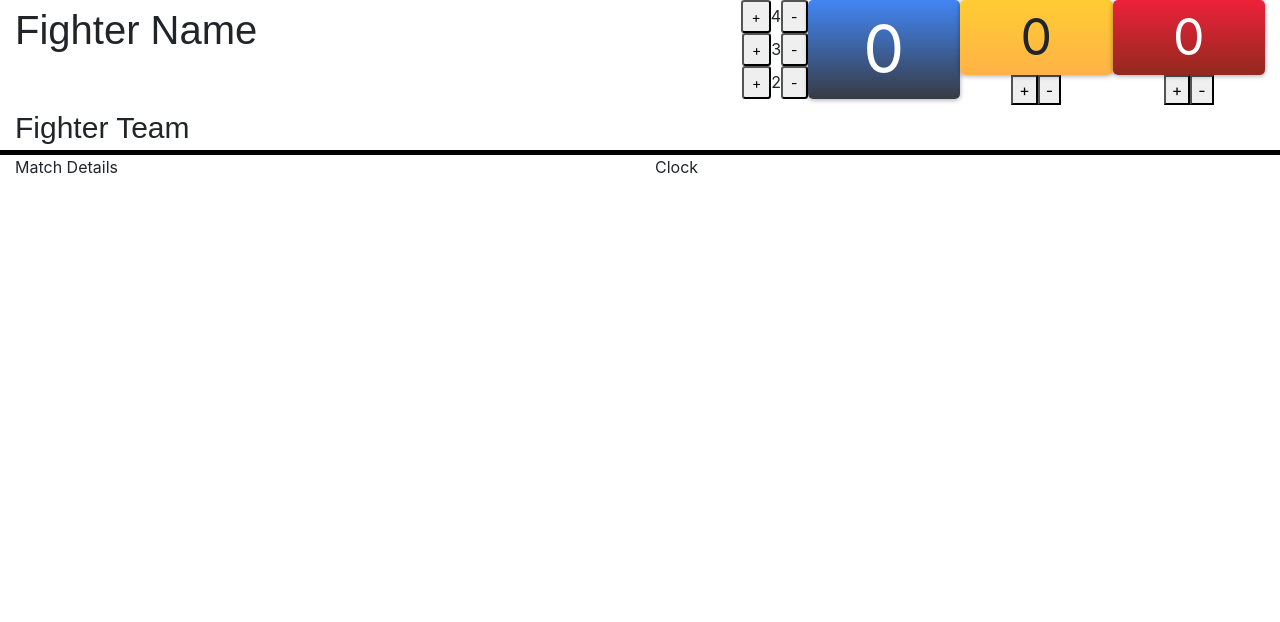
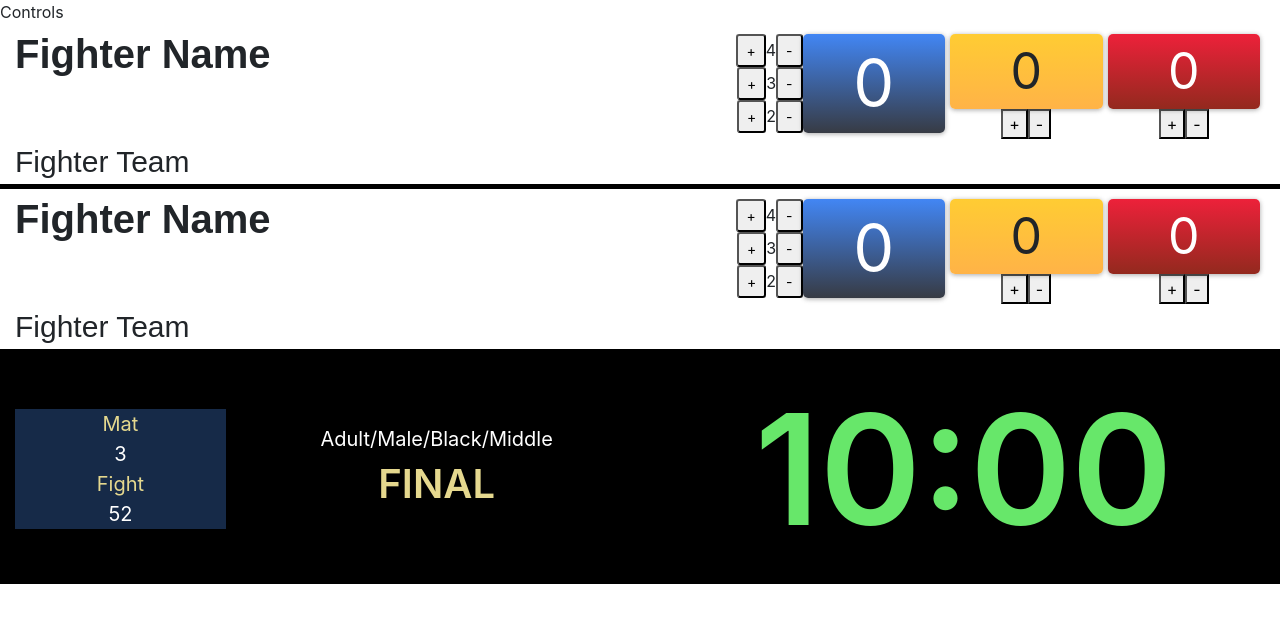
Before and after one commit to andylushman/Jiu-Jitsu-Scoreboard, a React (Create React App) app: page / in a window 1280 px wide. Shown: the top 622 px of the page. Built offline with nearby package versions, Linux system fonts and the light colour scheme.

Commit message:
added controls componenet

```diff
--- a/src/App.js
+++ b/src/App.js
@@ -1,14 +1,12 @@
 import React, { Component } from "react";
-import Fighter from "./components/fighter";
-import Match from "./components/match";
+import Controls from "./components/controls";
 import "./App.css";
 
 class App extends Component {
   render() {
     return (
       <div>
-        <Fighter />
-        <Match />
+        <Controls />
       </div>
     );
   }
--- a/src/components/clock.js
+++ b/src/components/clock.js
@@ -1,8 +1,9 @@
 import React, { Component } from "react";
+import "../styles/clock.css";
 
 class Clock extends Component {
   render() {
-    return <div>Clock</div>;
+    return <div className="container clock">10:00</div>;
   }
 }
 
--- /dev/null
+++ b/src/components/controls.js
@@ -0,0 +1,28 @@
+import React, { Component } from "react";
+import Fighter from "./fighter";
+import Match from "./match";
+
+class Controls extends Component {
+  constructor(props) {
+    super(props);
+    this.state = {
+      fighterOne: "",
+      fighterTwo: "",
+      matNumber: 0,
+      fightNumber: 0
+    };
+  }
+
+  render() {
+    return (
+      <div>
+        <div>Controls</div>
+        <Fighter />
+        <Fighter />
+        <Match />
+      </div>
+    );
+  }
+}
+
+export default Controls;
--- a/src/components/fighter.js
+++ b/src/components/fighter.js
@@ -1,6 +1,6 @@
-import React, { Component } from 'react';
-import Score from './score';
-import '../styles/fighter.css';
+import React, { Component } from "react";
+import Score from "./score";
+import "../styles/fighter.css";
 
 class Fighter extends Component {
   render() {
--- a/src/components/match.js
+++ b/src/components/match.js
@@ -1,13 +1,23 @@
 import React, { Component } from "react";
 import Clock from "./clock";
+import "../styles/match.css";
 
 class Match extends Component {
   render() {
     return (
-      <div className="container-fluid">
+      <div className="container-fluid match">
         <div className="row">
-          <div className="col">Match Details</div>
-          <div className="col">
+          <div className="col-sm-2 match-location-stats">
+            <div className="row font-tan">Mat</div>
+            <div className="row font-white">3</div>
+            <div className="row font-tan">Fight</div>
+            <div className="row font-white">52</div>
+          </div>
+          <div className="col-sm-4 match-details">
+            <div className="row font-white">Adult/Male/Black/Middle</div>
+            <div className="row match-title">FINAL</div>
+          </div>
+          <div className="col-sm-6">
             <Clock />
           </div>
         </div>
--- a/src/components/score.js
+++ b/src/components/score.js
@@ -53,7 +53,7 @@ class Score extends Component {
 
   render() {
     return (
-      <div className="container">
+      <div className="container score">
         <div className="row">
           <div className="col">
             <div className="row">
--- /dev/null
+++ b/src/styles/clock.css
@@ -0,0 +1,12 @@
+.clock {
+  font-size: 12vw;
+  color: #67E76A;
+  text-align: center;
+  font-weight: 600;
+}
+
+@media only screen and (max-width: 600px) {
+  .clock {
+    font-size: 20vw;
+  }
+}
--- a/src/styles/fighter.css
+++ b/src/styles/fighter.css
@@ -4,6 +4,7 @@
 
 .fighter-name {
   font-size: 40px;
+  font-weight: 600;
   font-family: Arial, Helvetica, sans-serif;
 }
 
--- /dev/null
+++ b/src/styles/match.css
@@ -0,0 +1,41 @@
+.match {
+  background: black;
+}
+
+@media only screen and (min-width: 600px) {
+  .match {
+    padding-left: 30px;
+  }
+}
+
+.match-title {
+  font-size: 40px;
+  color: #E5D88E;
+  display: block;
+  text-align: center;
+  font-weight: 600;
+}
+
+.match-location-stats {
+  background: #162A48;
+  height: 100%;
+  margin: auto;
+}
+
+.match-details{
+  margin: auto;
+}
+
+.font-white {
+  color: white;
+}
+
+.font-tan {
+  color: #E5D88E;
+}
+
+.font-tan, .font-white {
+  display: block;
+  text-align: center;
+  font-size: 20px;
+}
--- a/src/styles/score.css
+++ b/src/styles/score.css
@@ -1,5 +1,10 @@
+.score {
+  padding-top: 10px;
+}
+
 .score-button {
   text-align: center;
+  margin-right: 5px;
   box-shadow: 0 1px 6px rgba(0, 0, 0, 0.12), 0 1px 4px rgba(0, 0, 0, 0.24);
   border-radius: 5px;
 }
@@ -22,6 +27,7 @@
 }
 
 .advantages, .penalties {
+  margin-right: 5px;
   padding: 0;
 }
 
```
